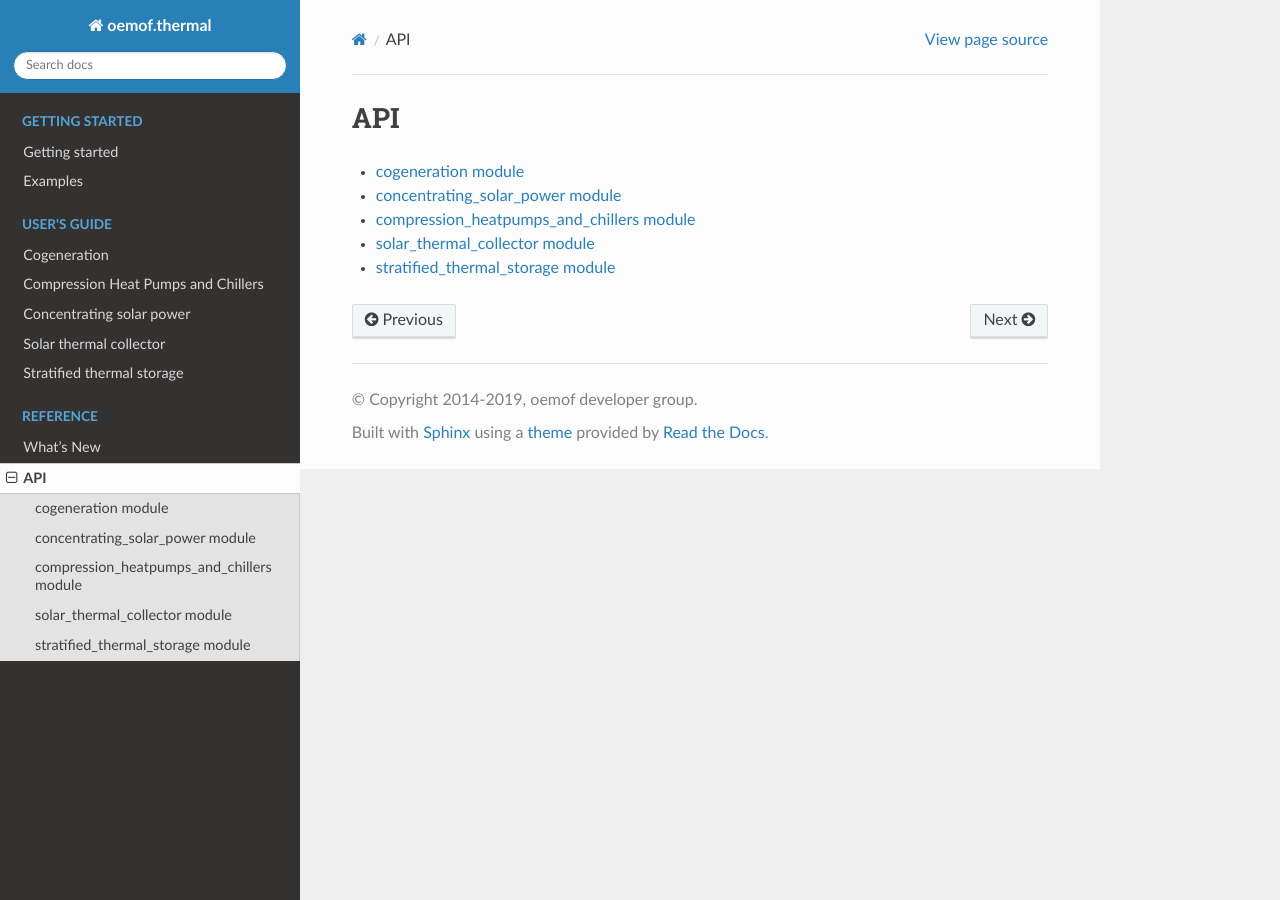
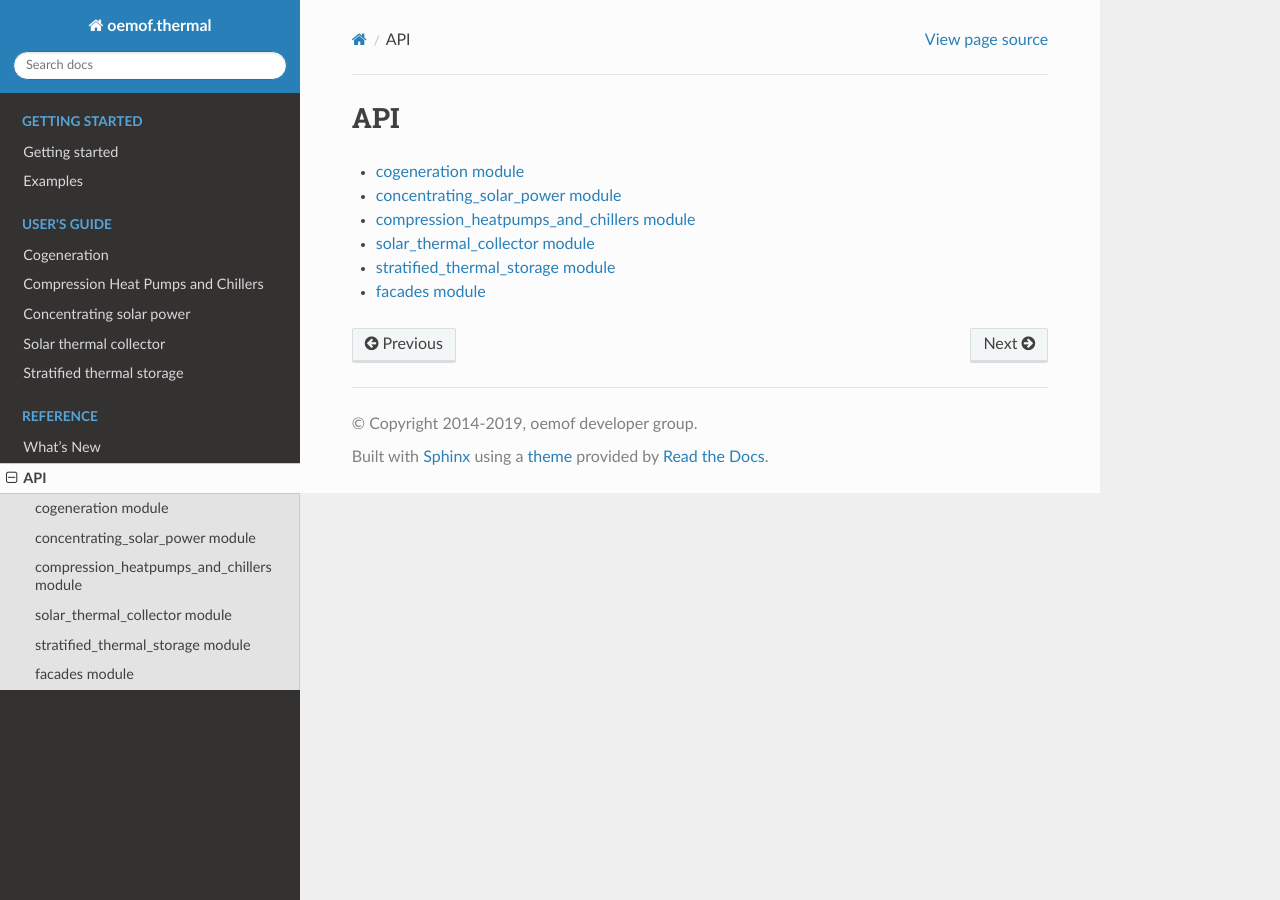
Before and after one commit to oemof/oemof-thermal, a Sphinx documentation site: the page built from docs/api.rst, in a window 1280 px wide. Built offline with Sphinx 7.4.7 and the Read the Docs theme 2.0.0, drawn with Linux system fonts in a browser that asks for light colours; formulas are drawn with MathJax 3.

Commit message:
Add facades to apidocs

```diff
--- a/docs/api/oemof-thermal.rst
+++ b/docs/api/oemof-thermal.rst
@@ -33,3 +33,10 @@ stratified_thermal_storage module
     :members:
     :undoc-members:
     :show-inheritance:
+
+facades module
+==============
+.. automodule:: oemof.thermal.facades
+    :members:
+    :undoc-members:
+    :show-inheritance:
```
